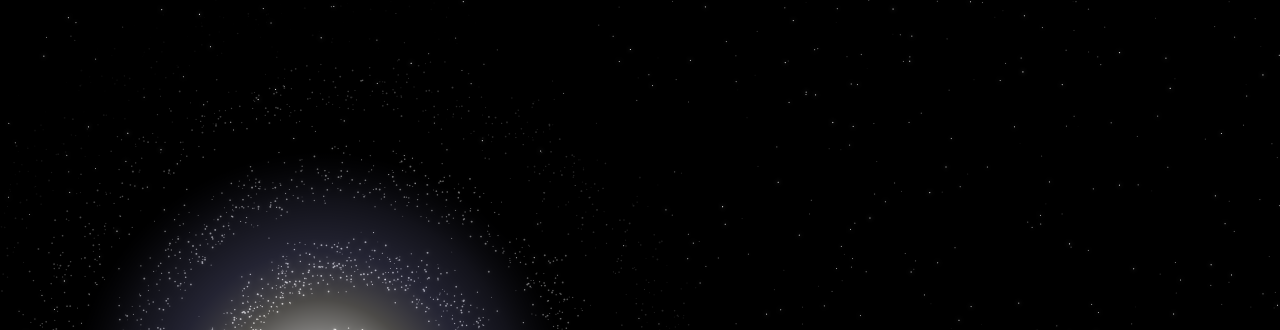
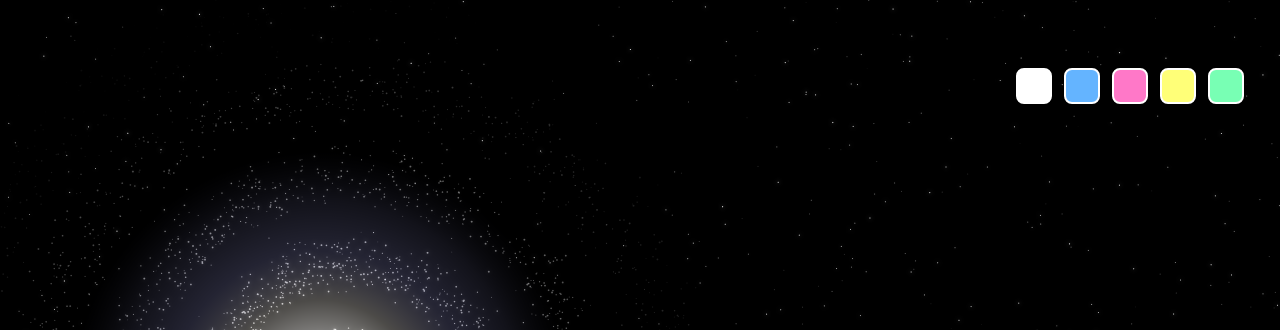
Before and after one commit to MarquesThomasCoding/creative_galaxy, a plain HTML site: page index.html in a window 1280 px wide. Shown: the top 330 px of the page. Drawn offline with nearby package versions, Linux system fonts and the light colour scheme.

Commit message:
change bras color

```diff
--- a/index.html
+++ b/index.html
@@ -17,6 +17,7 @@
     <button onclick="initiateExplosion()">💥 Initiate Explosion</button>
     <button onclick="window.location.reload()">Reload</button>
   </div>
+  <div class="colorPicker"></div>
   <script src="interstellar.js"></script>
 </body>
 </html>
--- a/interstellar.css
+++ b/interstellar.css
@@ -70,3 +70,25 @@ button:hover {
   background-color: rgba(255, 255, 255, 1);
   transform: translateY(-2px);
 }
+
+.colorPicker {
+  position: fixed;
+  top: 60px;
+  right: 24px;
+  display: flex;
+  gap: 12px;
+  z-index: 2000;
+  background: rgba(0, 0, 0, 0.2);
+  padding: 8px 12px;
+  border-radius: 12px;
+  box-shadow: 0 2px 8px rgba(0, 0, 0, 0.15);
+}
+
+.color-button {
+  width: 32px;
+  height: 32px;
+  border-radius: 8px;
+  border: 2px solid white;
+  cursor: pointer;
+  box-shadow: 0 1px 4px rgba(0, 0, 0, 0.15);
+}
--- a/interstellar.js
+++ b/interstellar.js
@@ -46,6 +46,34 @@ function drawBackgroundStars() {
     }
 }
 
+// Couleurs de galaxie disponibles
+const galaxyColors = [
+    { name: 'Blanc', color: 'rgba(255,255,255,1)' },
+    { name: 'Bleu', color: 'rgba(100,180,255,1)' },
+    { name: 'Rose', color: 'rgba(255,120,200,1)' },
+    { name: 'Jaune', color: 'rgba(255,255,120,1)' },
+    { name: 'Vert', color: 'rgba(120,255,180,1)' }
+];
+let currentGalaxyColor = galaxyColors[0].color;
+
+// Création du sélecteur de couleur
+const colorPicker = document.querySelector('.colorPicker')
+
+galaxyColors.forEach(({ color, name }) => {
+    const btn = document.createElement('div');
+    btn.className = 'color-button';
+    btn.title = name;
+    btn.style.background = color;
+    btn.addEventListener('click', () => {
+        currentGalaxyColor = color;
+        galaxyCtx.clearRect(0, 0, galaxyWidth, galaxyHeight);
+        drawGalaxy();
+    });
+    colorPicker.appendChild(btn);
+});
+document.body.appendChild(colorPicker);
+
+// Adapter drawGalaxy pour utiliser la couleur dynamique (centre blanc)
 function drawGalaxy() {
     const arms = 2;
     const starsPerArm = 2500;
@@ -66,7 +94,8 @@ function drawGalaxy() {
 
             const alpha = 1 - decalage;
 
-            let color = `rgba(255, 255, 255, ${alpha})`
+            // Seule la couleur des bras change
+            let color = currentGalaxyColor.replace('1)', alpha + ')');
             galaxyCtx.save();
             galaxyCtx.shadowColor = color;
             galaxyCtx.shadowBlur = 10;
@@ -78,6 +107,7 @@ function drawGalaxy() {
         }
     }
 
+    // Centre et dégradé restent blancs
     const coreRadius = 500;
     const coreGradient = galaxyCtx.createRadialGradient(galaxyCenter, centerY, 0, galaxyCenter, centerY, coreRadius);
     coreGradient.addColorStop(0, 'rgb(255, 255, 255)');
```
